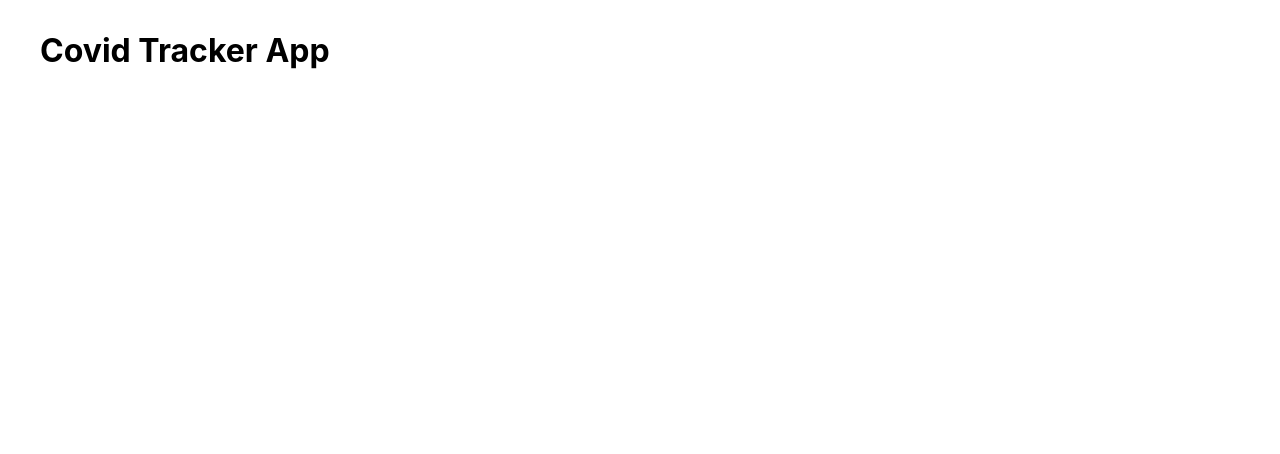
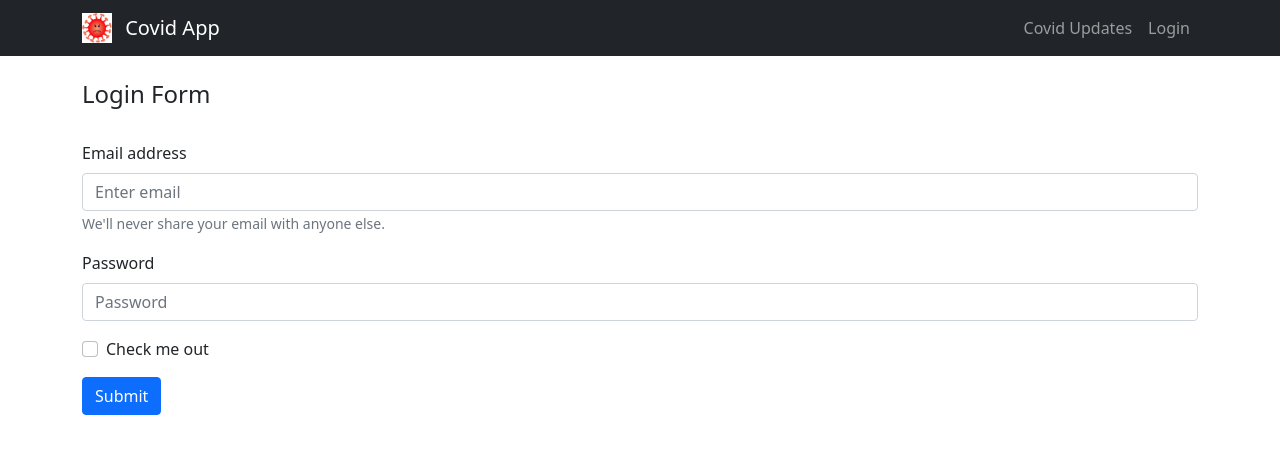
Before and after one commit to rishirajsinghrajput1987/covid-app, a React (Create React App) app: page /login in a window 1280 px wide. Shown: the top 454 px of the page. Built offline with nearby package versions, Linux system fonts and the light colour scheme; no server answers.

Commit message:
header and Routers added

```diff
--- a/package.json
+++ b/package.json
@@ -7,8 +7,11 @@
     "@testing-library/jest-dom": "^5.14.1",
     "@testing-library/react": "^11.2.7",
     "@testing-library/user-event": "^12.8.3",
+    "bootstrap": "^5.1.0",
     "react": "^17.0.2",
+    "react-bootstrap": "^2.0.0-beta.6",
     "react-dom": "^17.0.2",
+    "react-router-dom": "^5.2.1",
     "react-scripts": "4.0.3",
     "web-vitals": "^1.1.2"
   },
--- a/src/App.css
+++ b/src/App.css
@@ -3,12 +3,22 @@
     --red : red;
     --green : green;
 }
-.App {
-    width: 100%;
-    max-width: 1200px;
-    margin: 0 auto;
-    padding: 10px;
+
+.showResult {
+    padding: 15px;
+    background: blue;
+    margin-top: 15px;
+    display: flex;
+    align-items: center;
+    justify-content: space-between;
+    color: #fff;
+    border-radius: 5px;
 }
+
+.main-wrapper h2 {
+    font-size: 24px;
+}
+
 .state-wrapper {
     width: 100%;
     border: 1px solid #ddd;
@@ -17,7 +27,7 @@
     margin-bottom: 15px;
     padding: 10px;
 }
-.state-wrapper h1 {
+.state-wrapper h2 {
     padding: 0 10px;
     margin: 0;
     font-size: 18px;
--- a/src/App.js
+++ b/src/App.js
@@ -1,11 +1,18 @@
-import CovidTracker from './components/CovidTracker';
-import './App.css';
+import CovidTracker from "./components/CovidTracker";
+import "./App.css";
+import Header from "./components/Header";
+import AllRouters from "./Routers/AllRouters";
+import { BrowserRouter as Router } from "react-router-dom";
 
 function App() {
   return (
-    <div className="App">
-      <h1>Covid Tracker App</h1>
-      <CovidTracker />
+    <div>
+      <Router>
+        <Header />
+        <div className="main-wrapper">
+          <AllRouters />
+        </div>
+      </Router>
     </div>
   );
 }
--- /dev/null
+++ b/src/Routers/AllRouters.js
@@ -0,0 +1,18 @@
+import react from "react";
+import { Route, Switch } from "react-router-dom";
+import CovidTracker from "../components/CovidTracker";
+import Login from "../components/Login";
+const AllRouters = () => {
+  return (
+    <Switch>
+      <Route exact path="/">
+        <CovidTracker />
+      </Route>
+      <Route path="/login">
+        <Login />
+      </Route>
+    </Switch>
+  );
+};
+
+export default AllRouters;
--- a/src/components/CovidTracker.js
+++ b/src/components/CovidTracker.js
@@ -1,7 +1,6 @@
-import react, { useEffect, useState } from 'react';
-
+import react, { useEffect, useState } from "react";
+import Container from "react-bootstrap/Container";
 const CovidTracker = () => {
-
   const [data, setData] = useState([]);
 
   const trackData = async () => {
@@ -9,38 +8,44 @@ const CovidTracker = () => {
     const data = await res.json();
     setData(data.statewise);
     console.log(data);
-    }
+  };
 
   useEffect(() => {
     trackData();
-    })
+  });
 
   return (
     <>
-        {
-            data.map((dataItems) =>
-                 (
+      <Container>
+        <h2 className="py-4">Covid Latest Updates</h2>
+        {data.map((dataItems) => (
           <div className="state-wrapper">
-                        <h2>{dataItems.state === "Total" ? "India" : dataItems.state} Covid Data</h2>
+            <h2>
+              {dataItems.state === "Total" ? "India" : dataItems.state} Covid
+              Data
+            </h2>
             <div className="covid-list">
               <ul>
                 <li>
                   <div>
-                                        <small>Last Updated: {dataItems.lastupdatedtime}</small><br/>
+                    <small>Last Updated: {dataItems.lastupdatedtime}</small>
+                    <br />
                     <strong>Active </strong>
                   </div>
                   <span className="active-case"> {dataItems.active}</span>
                 </li>
                 <li>
                   <div>
-                                    <small>Last Updated: {dataItems.lastupdatedtime}</small><br/>
+                    <small>Last Updated: {dataItems.lastupdatedtime}</small>
+                    <br />
                     <strong>Recovered </strong>
                   </div>
                   <span className="recovered-case"> {dataItems.recovered}</span>
                 </li>
                 <li>
                   <div>
-                                    <small>Last Updated: {dataItems.lastupdatedtime}</small><br/>
+                    <small>Last Updated: {dataItems.lastupdatedtime}</small>
+                    <br />
                     <strong>Death </strong>
                   </div>
                   <span className="death-case"> {dataItems.deaths}</span>
@@ -48,14 +53,10 @@ const CovidTracker = () => {
               </ul>
             </div>
           </div>
-                )
-            )
-        }
-
-
-
+        ))}
+      </Container>
     </>
-    )
-}
+  );
+};
 
 export default CovidTracker;
--- /dev/null
+++ b/src/components/Header.css
@@ -0,0 +1,3 @@
+header {
+    background-color: black;
+}
--- /dev/null
+++ b/src/components/Header.js
@@ -0,0 +1,39 @@
+import react from "react";
+import covidlogo from "../images/covid-logo.png";
+import "./Header.css";
+import Container from "react-bootstrap/Container";
+import Navbar from "react-bootstrap/Navbar";
+import Nav from "react-bootstrap/Nav";
+import NavDropdown from "react-bootstrap/NavDropdown";
+const Header = () => {
+  return (
+    <header>
+      <Navbar bg="dark" varient="light" expand="lg" className="navbar-dark">
+        <Container>
+          <Navbar.Brand href="#home">
+            <img
+              src={covidlogo}
+              width="30"
+              height="30"
+              className="d-inline-block align-top"
+              alt="React Bootstrap logo"
+            />{" "}
+            <span className="mx-2 d-inline-block">Covid App</span>
+          </Navbar.Brand>
+          <Navbar.Toggle aria-controls="basic-navbar-nav" />
+          <Navbar.Collapse
+            id="basic-navbar-nav"
+            className="justify-content-end"
+          >
+            <Nav>
+              <Nav.Link href="/">Covid Updates</Nav.Link>
+              <Nav.Link href="/login">Login</Nav.Link>
+            </Nav>
+          </Navbar.Collapse>
+        </Container>
+      </Navbar>
+    </header>
+  );
+};
+
+export default Header;
--- /dev/null
+++ b/src/components/Login.js
@@ -0,0 +1,68 @@
+import react, { useState } from "react";
+import { Container, Form, Button } from "react-bootstrap";
+
+const Login = () => {
+  const [email, setEmail] = useState("");
+  const [password, setPassword] = useState("");
+
+  const [allrecords, setRecords] = useState([]);
+
+  const submitForm = (e) => {
+    e.preventDefault();
+    alert(`Email : ${email} and Password: ${password}`);
+    const newEntry = { email, password };
+
+    console.log(newEntry);
+    setRecords([...allrecords, newEntry]);
+
+    localStorage.setItem("email", email);
+    localStorage.setItem("password", password);
+  };
+
+  return (
+    <Container>
+      <h2 className="py-4">Login Form</h2>
+      <Form onSubmit={submitForm}>
+        <Form.Group className="mb-3" controlId="formBasicEmail">
+          <Form.Label>Email address</Form.Label>
+          <Form.Control
+            type="email"
+            placeholder="Enter email"
+            value={email}
+            onChange={(e) => setEmail(e.target.value)}
+          />
+          <Form.Text className="text-muted">
+            We'll never share your email with anyone else.
+          </Form.Text>
+        </Form.Group>
+
+        <Form.Group className="mb-3" controlId="formBasicPassword">
+          <Form.Label>Password</Form.Label>
+          <Form.Control
+            type="password"
+            placeholder="Password"
+            value={password}
+            onChange={(e) => setPassword(e.target.value)}
+          />
+        </Form.Group>
+        <Form.Group className="mb-3" controlId="formBasicCheckbox">
+          <Form.Check type="checkbox" label="Check me out" />
+        </Form.Group>
+        <Button variant="primary" type="submit">
+          Submit
+        </Button>
+      </Form>
+
+      {allrecords.map((curEle) => {
+        return (
+          <div className="showResult">
+            <span>Email: {curEle.email}</span>
+            <span>Password: {curEle.password}</span>
+          </div>
+        );
+      })}
+    </Container>
+  );
+};
+
+export default Login;
--- a/src/index.js
+++ b/src/index.js
@@ -3,7 +3,7 @@ import ReactDOM from 'react-dom';
 import './index.css';
 import App from './App';
 import reportWebVitals from './reportWebVitals';
-
+import 'bootstrap/dist/css/bootstrap.min.css';
 ReactDOM.render(
   <React.StrictMode>
     <App />
```
Also changed, not shown: src/images/covid-logo.png (added), 1 other file (tests, documents, lock files or other folders). Lines whose indentation alone changed are shown as unchanged.
